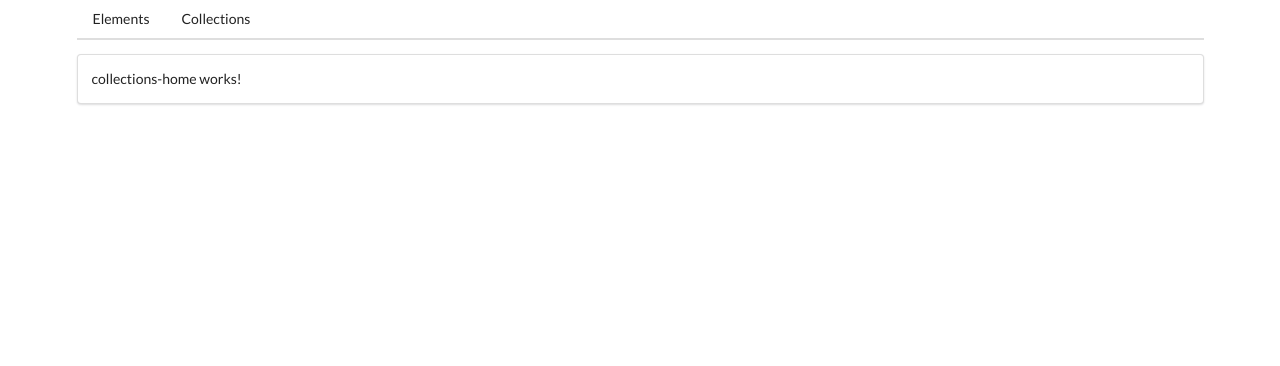
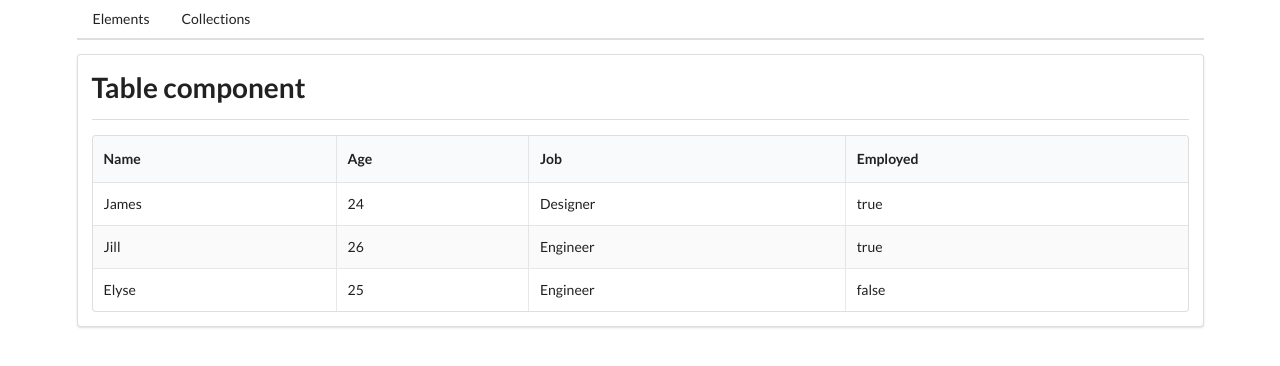
Before and after one commit to KoenCobra/AngularComponents, an Angular app: page / in a window 1280 px wide. Shown: the top 366 px of the page. Built offline with nearby package versions, Linux system fonts and the light colour scheme.

Commit message:
Added table component

```diff
--- a/src/app/collections/collections-home/collections-home.component.html
+++ b/src/app/collections/collections-home/collections-home.component.html
@@ -1 +1,2 @@
-<p>collections-home works!</p>
+<app-divider>Table component</app-divider>
+<app-table [classNames]="'striped celled'" [data]="data" [headers]="headers"></app-table>
--- a/src/app/collections/collections-home/collections-home.component.ts
+++ b/src/app/collections/collections-home/collections-home.component.ts
@@ -6,5 +6,15 @@ import { Component } from '@angular/core';
   styleUrls: ['./collections-home.component.scss']
 })
 export class CollectionsHomeComponent {
-
+  data = [
+    { name: 'James', age: 24, job: 'Designer', employed:true },
+    { name: 'Jill', age: 26, job: 'Engineer', employed:true },
+    { name: 'Elyse', age: 25, job: 'Engineer', employed:false }
+  ];
+  headers = [
+    { key: 'name', label: 'Name' },
+    { key: 'age', label: 'Age' },
+    { key: 'job', label: 'Job' },
+    { key: 'employed', label: 'Employed' }
+  ];
 }
--- /dev/null
+++ b/src/app/collections/table/table.component.css
@@ -0,0 +1,3 @@
+
+
+/*# sourceMappingURL=table.component.css.map */
--- /dev/null
+++ b/src/app/collections/table/table.component.html
@@ -0,0 +1,17 @@
+<table [ngClass]="classNames" class="ui table">
+  <thead>
+  <tr>
+    <th *ngFor="let header of headers">
+      {{header.label}}
+    </th>
+  </tr>
+  </thead>
+  <tbody>
+  <tr *ngFor="let record of data">
+    <td>{{record.name}}</td>
+    <td>{{record.age}}</td>
+    <td>{{record.job}}</td>
+    <td>{{record.employed}}</td>
+  </tr>
+  </tbody>
+</table>
```
Also changed, not shown: src/app/collections/collections.module.ts (+6 -2 lines), src/app/collections/table/table.component.ts (added, +12 -0 lines), src/app/collections/table/table.component.scss (added), 2 other files (tests, documents, lock files or other folders).
